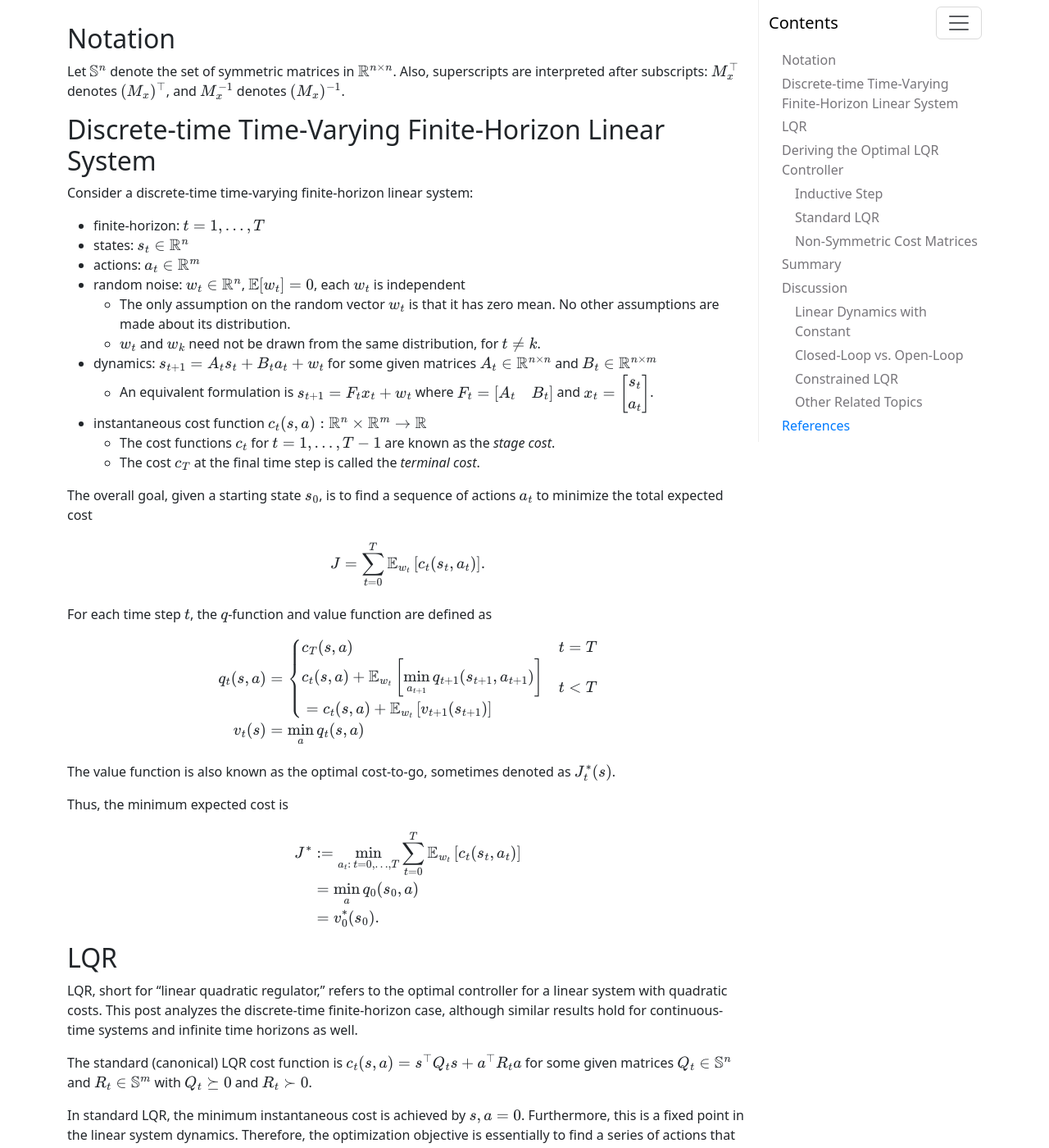
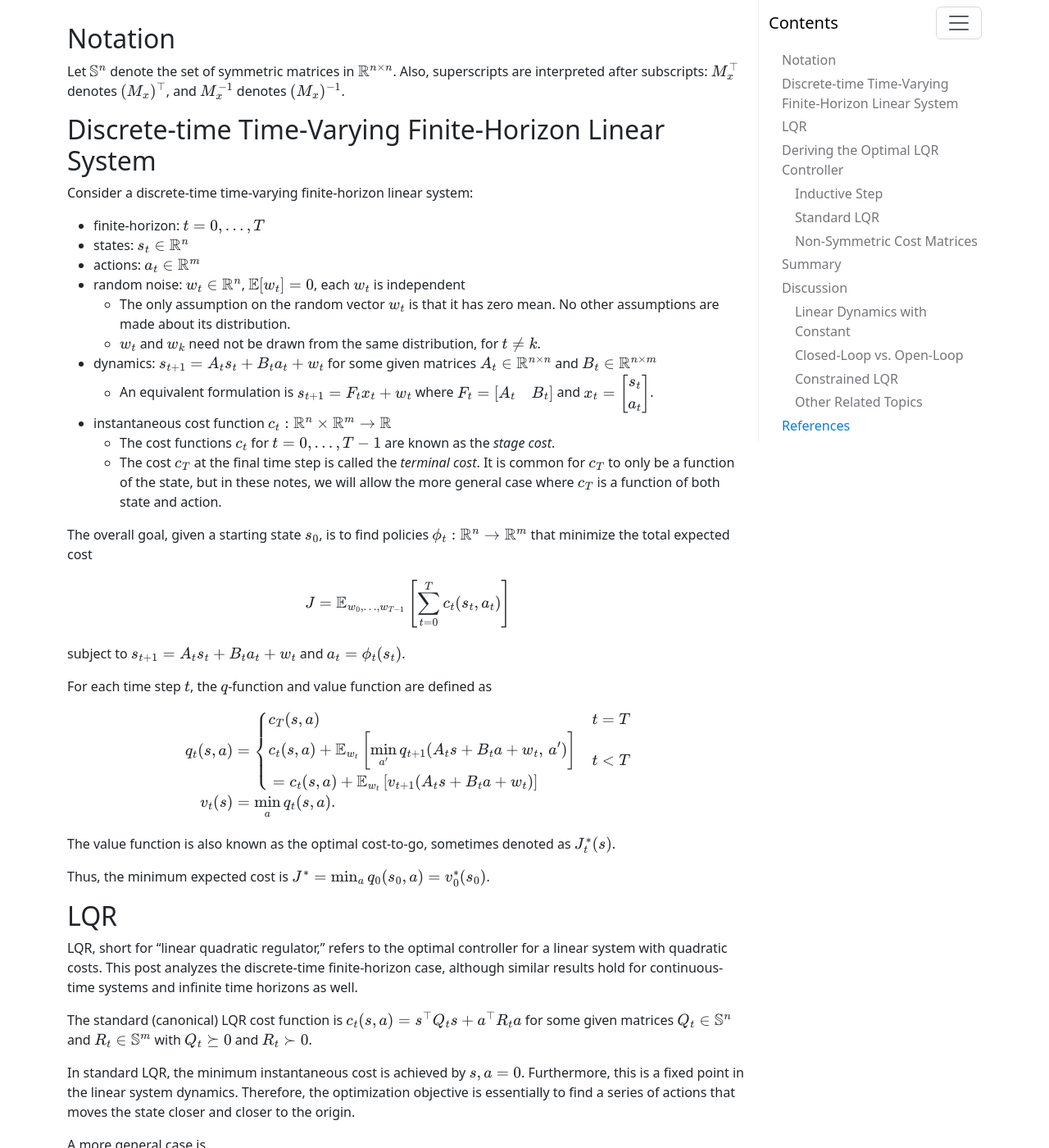
Before and after one commit to chrisyeh96/chrisyeh96.github.io, a Jekyll site: the page built from _posts/2021-04-07-lqr.md, in a window 1280 px wide and 1400 px high, scrolled down 712 px. Shown: the whole window at 82% size. Built offline with Jekyll 4.4.1, drawn with Linux system fonts in a browser that asks for light colours; some of the changed text lies outside the part shown.

Commit message:
LQR: small fixes
- time steps start at t=0
- clarify that optimal controller is a set of policies (that take as input the current state), not a set of actions (that don't depend on the state)

```diff
--- a/_posts/2021-04-07-lqr.md
+++ b/_posts/2021-04-07-lqr.md
@@ -24,7 +24,7 @@ Let $$\Sym^n$$ denote the set of symmetric matrices in $$\R^{n \times n}$$. Also
 
 Consider a discrete-time time-varying finite-horizon linear system:
 
-- finite-horizon: $$t = 1, \dotsc, T$$
+- finite-horizon: $$t = 0, \dotsc, T$$
 - states: $$s_t \in \R^n$$
 - actions: $$a_t \in \R^m$$
 - random noise: $$w_t \in \R^n$$, $$\E[w_t] = 0$$, each $$w_t$$ is independent
@@ -32,15 +32,17 @@ Consider a discrete-time time-varying finite-horizon linear system:
   - $$w_t$$ and $$w_k$$ need not be drawn from the same distribution, for $$t \neq k$$.
 - dynamics: $$s_{t+1} = A_t s_t + B_t a_t + w_t$$ for some given matrices $$A_t \in \R^{n \times n}$$ and $$B_t \in \R^{n \times m}$$
   - An equivalent formulation is $$s_{t+1} = F_t x_t + w_t$$ where $$F_t = \begin{bmatrix} A_t & B_t \end{bmatrix}$$ and $$x_t = \sa[t]$$.
-- instantaneous cost function $$c_t(s,a): \R^n \times \R^m \to \R$$
-  - The cost functions $$c_t$$ for $$t = 1, \dotsc, T-1$$ are known as the *stage cost*.
-  - The cost $$c_T$$ at the final time step is called the *terminal cost*.
+- instantaneous cost function $$c_t: \R^n \times \R^m \to \R$$
+  - The cost functions $$c_t$$ for $$t = 0, \dotsc, T-1$$ are known as the *stage cost*.
+  - The cost $$c_T$$ at the final time step is called the *terminal cost*. It is common for $$c_T$$ to only be a function of the state, but in these notes, we will allow the more general case where $$c_T$$ is a function of both state and action.
 
-The overall goal, given a starting state $$s_0$$, is to find a sequence of actions $$a_t$$ to minimize the total expected cost
+The overall goal, given a starting state $$s_0$$, is to find policies $$\phi_t: \R^n \to \R^m$$ that minimize the total expected cost
 
 $$
-    J = \sum_{t=0}^T \E_{w_t} \left[ c_t(s_t, a_t) \right].
+    J = \E_{w_0, \dotsc, w_{T-1}} \left[ \sum_{t=0}^T c_t(s_t, a_t) \right]
 $$
+
+subject to $$s_{t+1} = A_t s_t + B_t a_t + w_t$$ and $$a_t = \phi_t(s_t)$$.
 
 For each time step $$t$$, the $$q$$-function and value function are defined as
 
@@ -49,27 +51,18 @@ $$
     q_t(s,a) &= \begin{cases}
         c_T(s,a) & t = T \\
         \begin{aligned}
-            & c_t(s,a) + \E_{w_t} \left[ \min_{a_{t+1}} q_{t+1}(s_{t+1}, a_{t+1}) \right] \\
-            & = c_t(s,a) + \E_{w_t} \left[ v_{t+1}(s_{t+1}) \right]
+            & c_t(s,a) + \E_{w_t} \left[ \min_{a'} q_{t+1}(A_t s + B_t a + w_t,\, a') \right] \\
+            & = c_t(s,a) + \E_{w_t} \left[ v_{t+1}(A_t s + B_t a + w_t) \right]
         \end{aligned} & t < T \\
     \end{cases}
     \\
-    v_t(s) &= \min_a q_t(s,a)
+    v_t(s) &= \min_a q_t(s,a).
 \end{aligned}
 $$
 
 The value function is also known as the optimal cost-to-go, sometimes denoted as $$J_t^*(s)$$.
 
-Thus, the minimum expected cost is
-
-$$
-\begin{aligned}
-    J^*
-    &:= \min_{a_t:\, t=0,\dotsc,T} \sum_{t=0}^T \E_{w_t} \left[ c_t(s_t, a_t) \right] \\
-    &= \min_a q_0(s_0, a) \\
-    &= v_0^*(s_0).
-\end{aligned}
-$$
+Thus, the minimum expected cost is $$J^* = \min_a q_0(s_0, a) = v_0^*(s_0)$$.
 
 ## LQR
 
```
Also changed, not shown: other parts of _posts/2021-04-07-lqr.md (+5 -5 lines).
